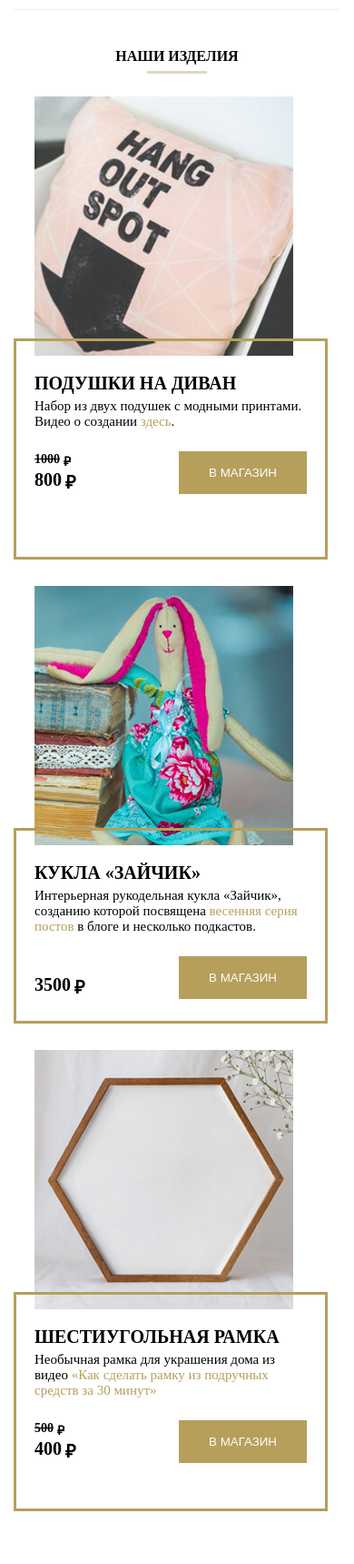
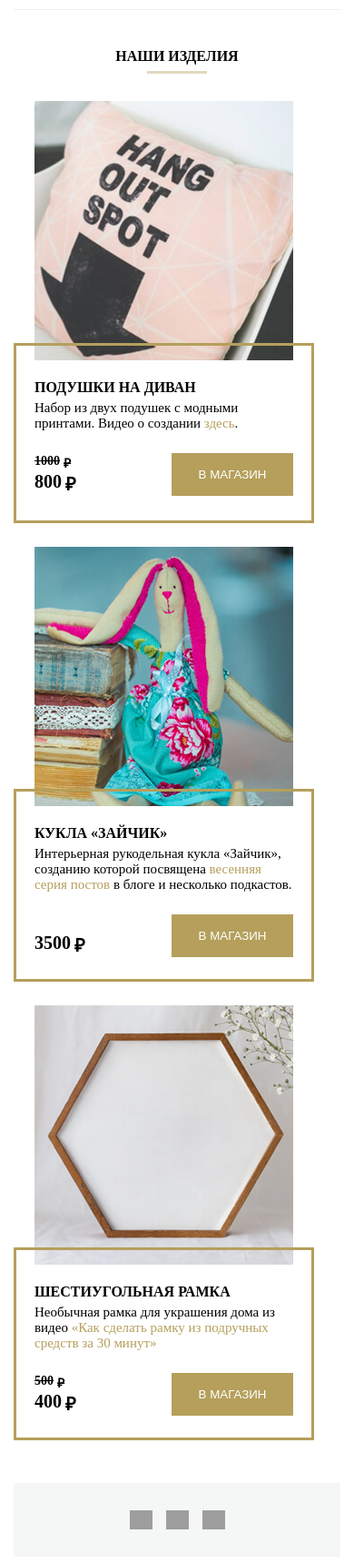
Before and after one commit to Kiraradi/MQ-50, a plain HTML site: page index.html in a window 390 px wide. Shown: the part 5573-7292 px from the top of the page at 91% size. Drawn offline with Linux system fonts and the light colour scheme; grey boxes are pictures that could not be loaded; a web font is replaced by a local one.

Commit message:
Mobile Perfect Pixel

```diff
--- a/css/styles.css
+++ b/css/styles.css
@@ -46,7 +46,6 @@ ul {
 	padding:  27px 0 127px 0;
 	margin: 0 auto;
 }
-
 
 .header:before {
 	content: '';
@@ -204,6 +203,7 @@ ul {
 		line-height: 36px;
 		margin-top: 34px;
 	}
+
 }
 
 .content {
@@ -287,7 +287,6 @@ ul {
 		display: none;
 	}
 }
-
 
 .trend-content {
 	padding: 35px 29px 28px 33px;
@@ -393,7 +392,6 @@ ul {
 }
 
 @media (max-width:640px) {
-
 	.section {
 		margin-top: 39px;
 	}
@@ -520,7 +518,6 @@ ul {
 .article__content_text_p:not(:first-child) {
 	margin-top: 10px;
 }
-
 
 .aside {
 	width: 272px;
@@ -724,8 +721,6 @@ ul {
 	color: #b59f5b;
 }
 
-
-
 .goods {
 	display: flex;
 	justify-content: space-between;
@@ -788,7 +783,6 @@ ul {
 .goods-shop-3 {
 	padding-bottom: 30px;
 }
-
 
 .goods-shop-price {
 	display: flex;
@@ -983,6 +977,32 @@ ul {
 	.section_2 {
 		margin-top: 28px;
 	}
+
+	.goods {
+		row-gap: 49px;
+	}
+
+	.goods-h2 {
+		margin-bottom: 30px;
+	}
+
+	.goods-content {
+		max-width: 285px;
+	}
+
+	.goods-content-h2 {
+		font-size: 16px;
+		margin-top: 17px;
+	}
+
+	.goods-shop-1 {
+		padding-bottom: 7px;
+	}
+
+	.goods-shop-3 {
+		padding-bottom: 4px;
+	}
+
 }
 
 .footer {
@@ -1044,3 +1064,14 @@ ul {
 		margin-top: 45px;
 	}
 }
+
+@media (max-width: 640px) {
+	.footer {
+		margin-top: 70px;
+	}
+
+	.copyright {
+		margin-top: 45px;
+	}
+
+}
--- a/index.html
+++ b/index.html
@@ -318,7 +318,7 @@
 			</div>
 		</aside>
 		<section class="section section_2">
-			<h2 class="section-title">Наши изделия</h2>
+			<h2 class="section-title goods-h2">Наши изделия</h2>
 			<div class="goods">
 				<div class="goods-section">
 					<picture class="goods-content-logo">
```
